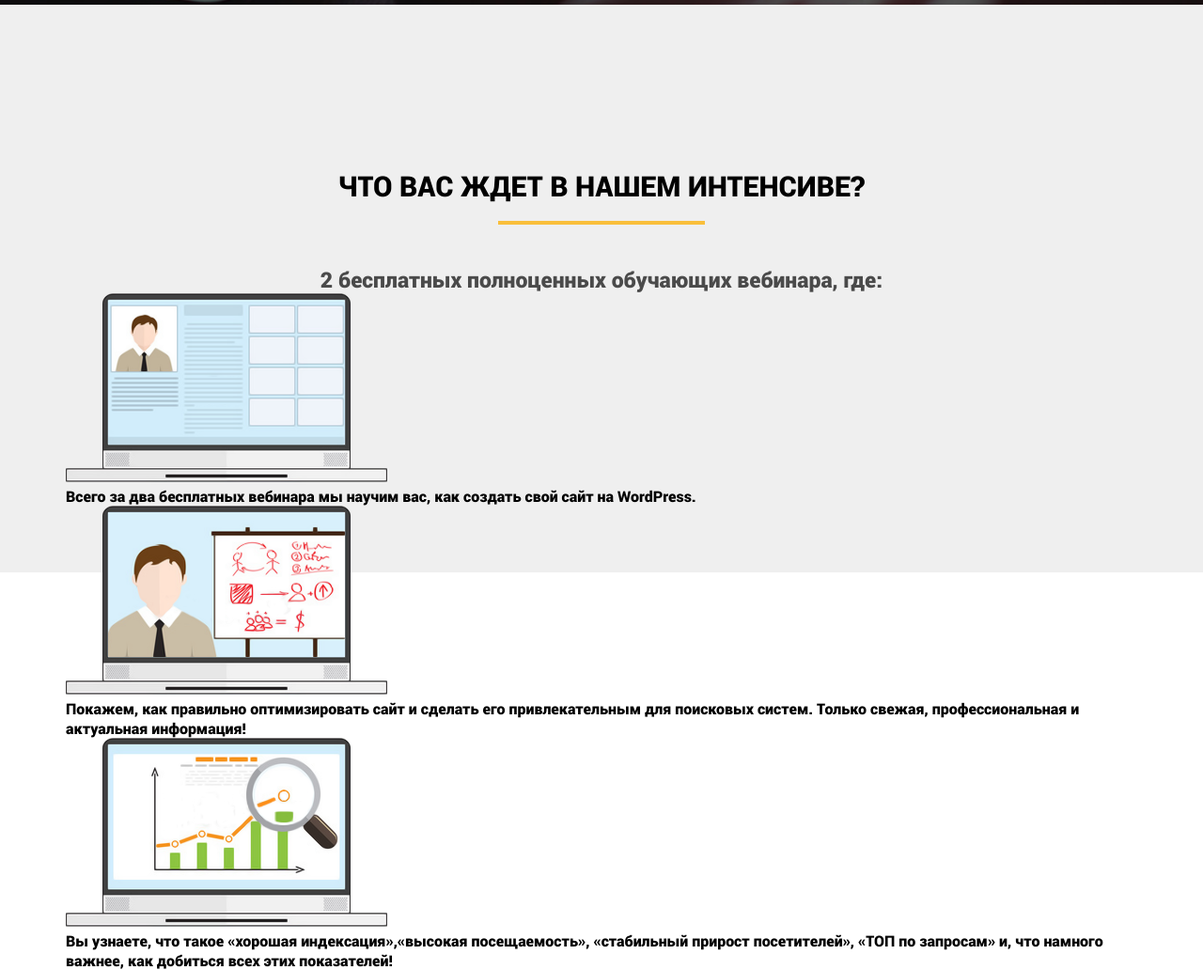
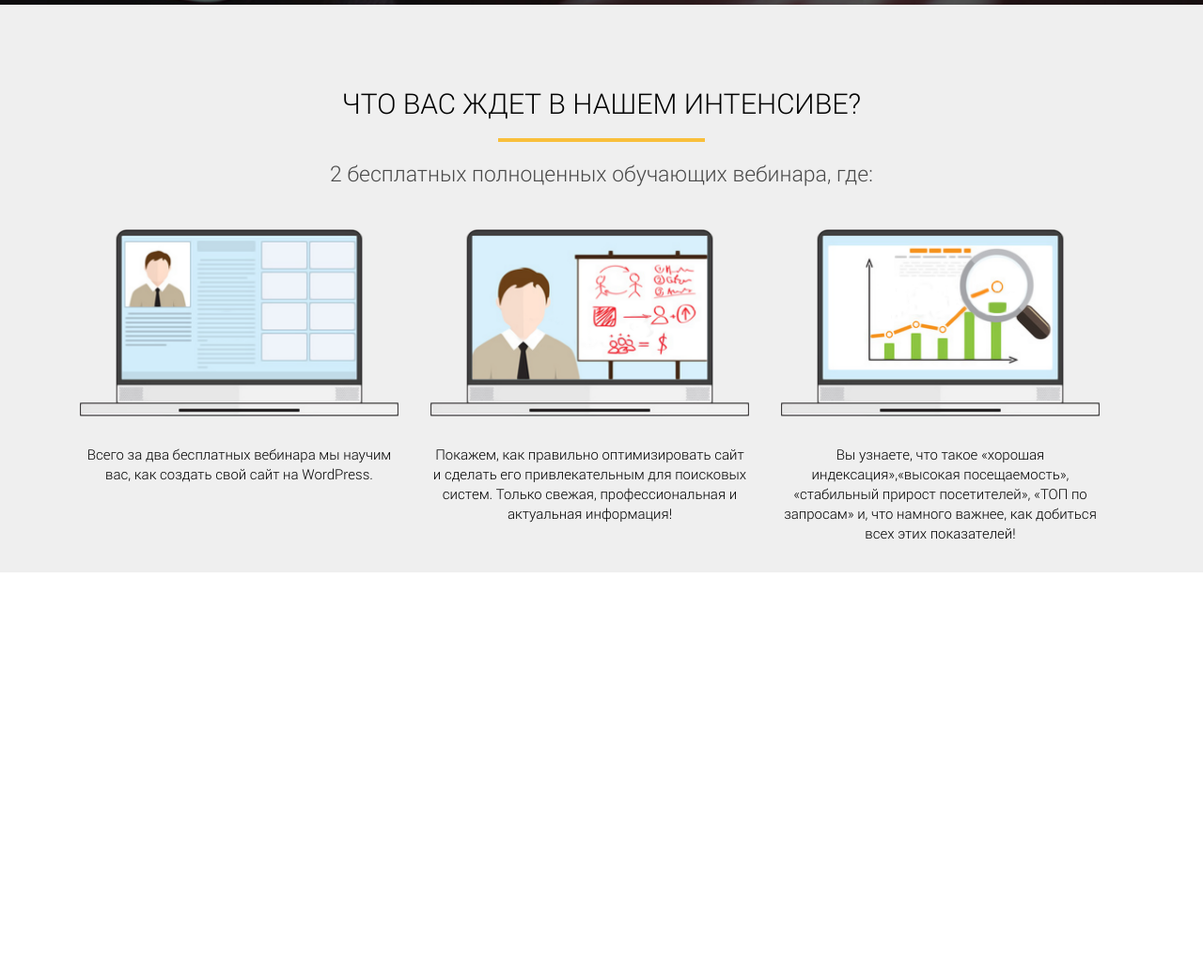
Before and after one commit to evgeshencia/wordpress_landing, a plain HTML site: page index.html in a window 1280 px wide. Shown: the part 795-1827 px from the top of the page at 94% size. After the commit the page ends 1404 px from the top, so only its background shows below. Drawn offline with Linux system fonts and the light colour scheme.

Commit message:
Update style.css

```diff
--- a/css/style.css
+++ b/css/style.css
@@ -145,8 +145,7 @@ h2.title {
 }
 
 .waiting .waiting_header {
-  margin-top: 88px;
-  font-family: 'Roboto';
+  font-family: 'Roboto-Light';
   font-style: normal;
   font-weight: 400;
   font-size: 30px;
@@ -156,8 +155,8 @@ h2.title {
 
 .waiting .waiting_subheader {
   color: #4A4A4A;
-  margin-top: 43px;
-  font-family: 'Roboto';
+  margin-top: 18px;
+  font-family: 'Roboto-Light';
   font-size: 23px;
   text-align: center;
 }
@@ -169,3 +168,27 @@ h2.title {
   margin: 0 auto;
   margin-top: 18px;
 }
+
+.waiting .waiting_wrapper {
+  margin-top: 45px;
+}
+
+.waiting .waiting_wrapper .waiting_item {
+  display: inline-block;
+  vertical-align: top;
+  margin: 0 15px;
+  width: 339px;
+  text-align: center;
+}
+
+.waiting .waiting_wrapper .waiting_item .waiting_descr {
+  margin-top: 26px;
+  font-family: 'Roboto-Light';
+  font-weight: 300;
+  font-size: 15px;
+  line-height: 21px;
+}
+
+.waiting .waiting_wrapper .waiting_item .waiting_img {
+  width: 100%;
+}
```
